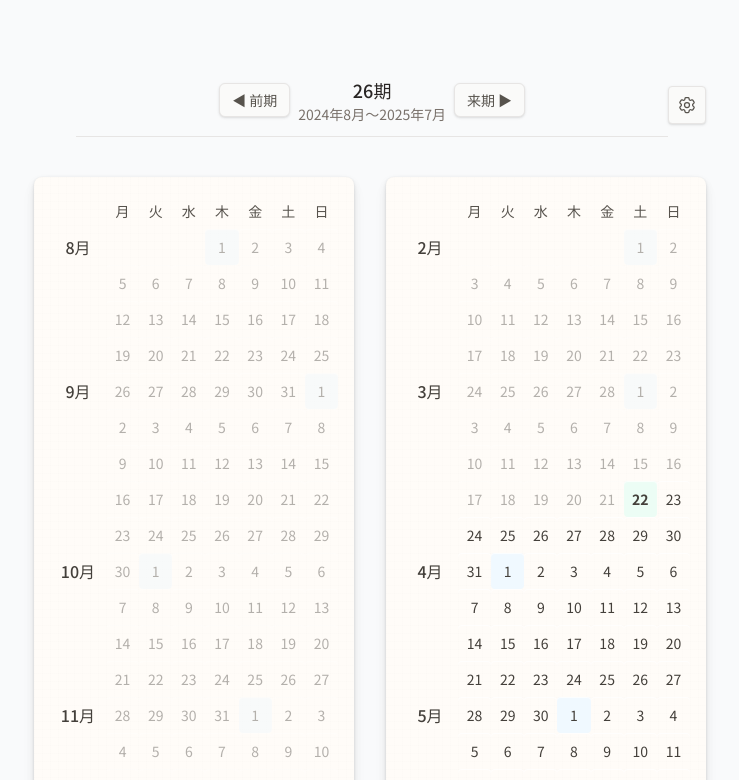
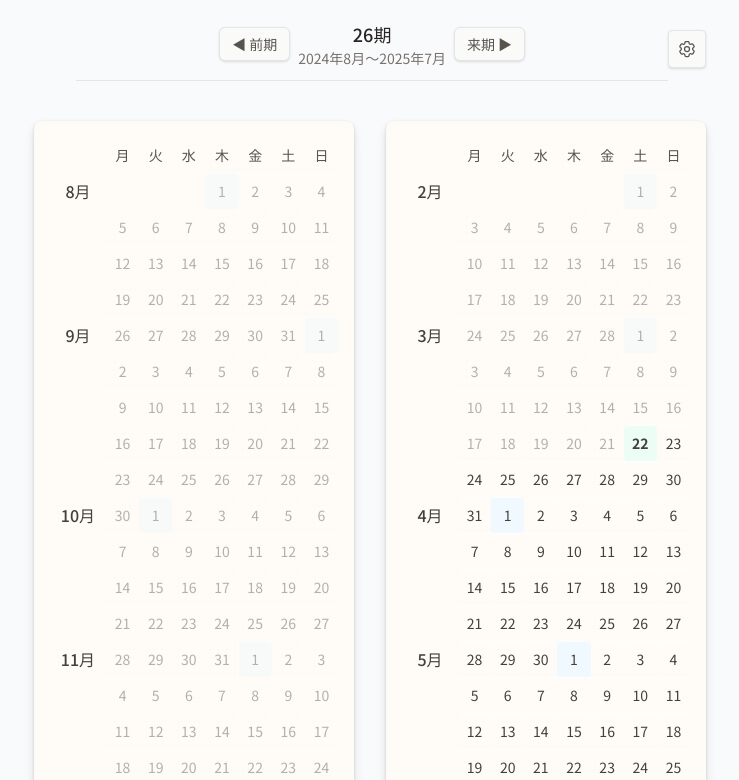
Before and after one commit to okonomi/period-calendar, a React (Vite) app: page / in a window 1280 px wide. Shown: the top 780 px of the page, without its empty margins (270-1009 px from the left). Built offline with nearby package versions, Linux system fonts and the light colour scheme; no server answers.

Commit message:
refactor: adjust padding in App component for improved layout

```diff
--- a/src/App.tsx
+++ b/src/App.tsx
@@ -28,9 +28,9 @@ const AppContent: React.FC = () => {
   return (
     <HolidaysProvider period={selectedPeriod}>
       <div className="min-h-screen bg-gray-50">
-        <div className="container mx-auto px-2 py-6">
+        <div className="container mx-auto px-2 py-2">
           <div className="max-w-5xl mx-auto relative">
-            <div className="pt-10 mb-4 flex justify-center">
+            <div className="mb-4 flex justify-center">
               <div className="w-full max-w-2xl flex items-center justify-between">
                 <div className="w-12" />
                 <PeriodSelector
```
